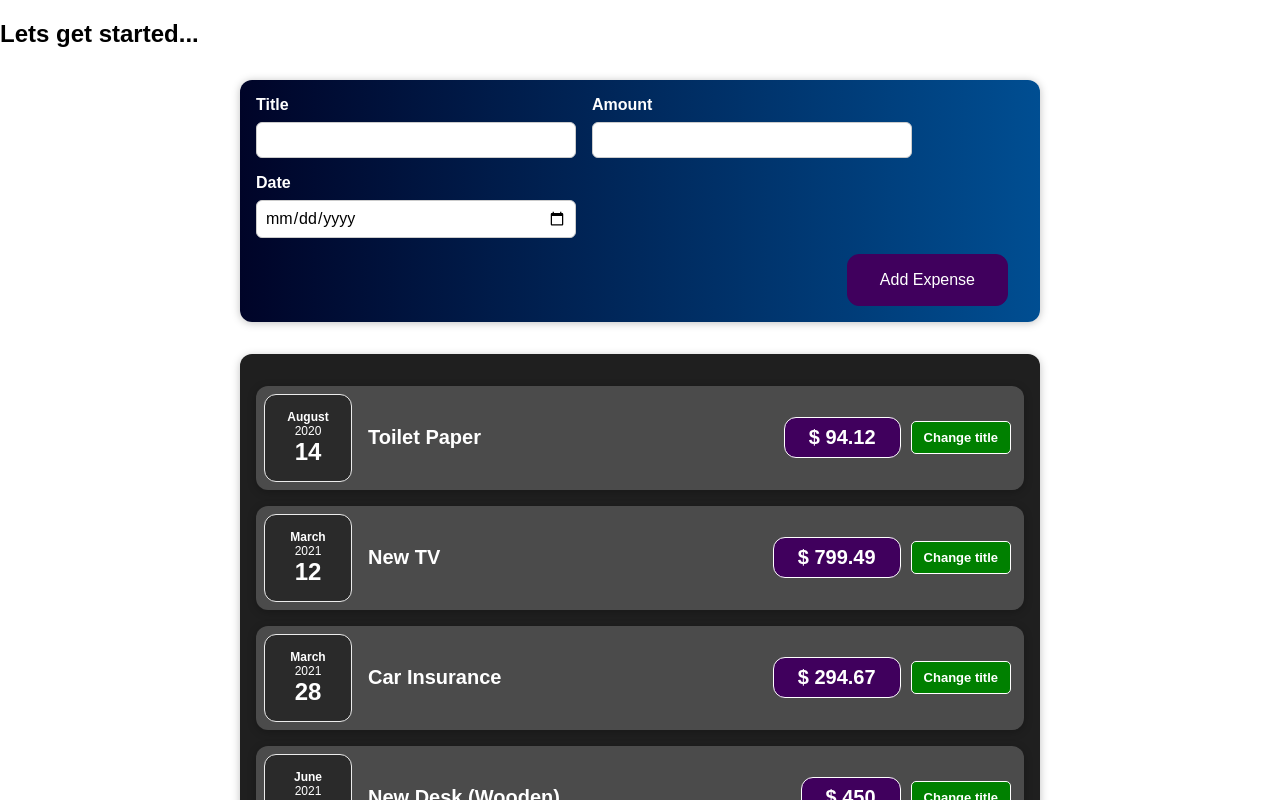
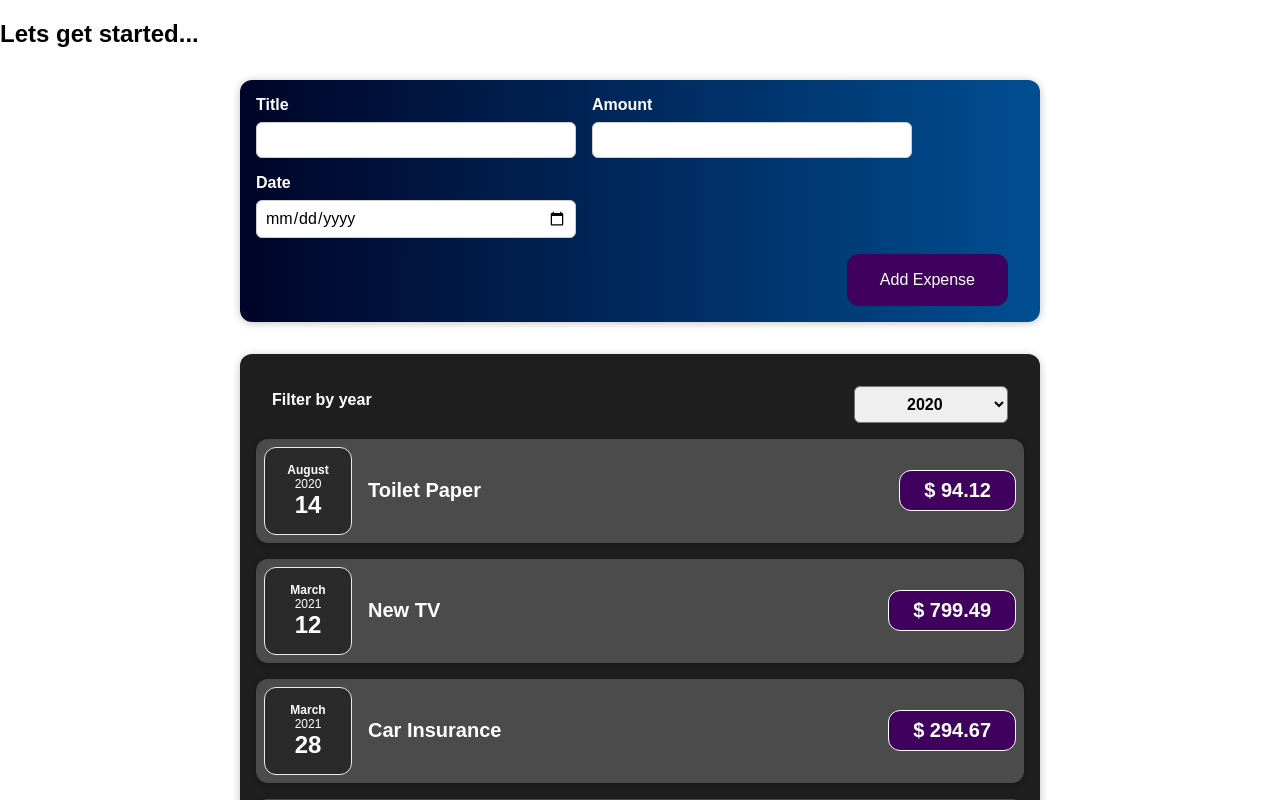
Before and after one commit to ganapatiKabbargi/ReactPractice, a React (Create React App) app: page / in a window 1280 px wide. Shown: the top 800 px of the page. Built offline with nearby package versions, Linux system fonts and the light colour scheme.

Commit message:
rendering expense with performance optimisation

```diff
--- a/src/App.js
+++ b/src/App.js
@@ -2,8 +2,7 @@
 import Expenses from "./Components/Expenses/Expenses";
 import NewExpense from "./Components/NewExpense/NewExpense";
 
-const App = () => {
-  let expensess = [
+let DUMMY_EXPENSES = [
   {
     id: "e1",
     title: "Toilet Paper",
@@ -33,19 +32,20 @@
     date: new Date(2021, 5, 12),
   },
 ];
-
-  const [expenses, setExpense] = useState(expensess);
+const App = () => {
+  const [expenses, setExpenses] = useState(DUMMY_EXPENSES);
 
   const addExpenseHandler = (expense) => {
-    const newExpenses = [expense, ...expenses];
-    setExpense(newExpenses);
+    setExpenses((prevExpenses) => {
+      return [expense, ...prevExpenses];
+    });
   };
 
   return (
     <div>
       <h2>Lets get started...</h2>
       <NewExpense onAddExpense={addExpenseHandler} />
-      <Expenses item={expenses} />
+      <Expenses items={expenses} />
     </div>
   );
 };
--- /dev/null
+++ b/src/Components/Expenses/ExpenseFilter.css
@@ -0,0 +1,24 @@
+.expenses-filter {
+  color: white;
+  padding: 0 1rem;
+}
+
+.expenses-filter__control {
+  display: flex;
+  width: 100%;
+  align-items: center;
+  justify-content: space-between;
+  margin: 1rem 0;
+}
+
+.expenses-filter label {
+  font-weight: bold;
+  margin-bottom: 0.5rem;
+}
+
+.expenses-filter select {
+  font: inherit;
+  padding: 0.5rem 3rem;
+  font-weight: bold;
+  border-radius: 6px;
+}
--- /dev/null
+++ b/src/Components/Expenses/ExpenseFilter.js
@@ -0,0 +1,24 @@
+import React from "react";
+
+import "./ExpenseFilter.css";
+
+const ExpensesFilter = (props) => {
+  const dropDownChangeHandler = (e) => {
+    props.onChangeFilter(e.target.value);
+  };
+  return (
+    <div className="expenses-filter">
+      <div className="expenses-filter__control">
+        <label>Filter by year</label>
+        <select value={props.selected} onChange={dropDownChangeHandler}>
+          <option value="2022">2022</option>
+          <option value="2021">2021</option>
+          <option value="2020">2020</option>
+          <option value="2019">2019</option>
+        </select>
+      </div>
+    </div>
+  );
+};
+
+export default ExpensesFilter;
--- a/src/Components/Expenses/ExpenseItem.js
+++ b/src/Components/Expenses/ExpenseItem.js
@@ -1,23 +1,15 @@
-import React, { useState } from "react";
+import React from "react";
 import ExpenseDate from "./ExpenseDate";
 import Card from "../UI/Card";
 import "./ExpenseItem.css";
 const ExpenseItem = (props) => {
-  const [title, setTitle] = useState(props.title);
-  const clickHandler = () => {
-    setTitle("Updated!");
-  };
-
   return (
     <Card className="expense-item">
       <ExpenseDate date={props.date} />
       <div className="expense-item__description">
-        <h2>{title}</h2>
+        <h2>{props.title}</h2>
         <div className="expense-item__price">$ {props.amount}</div>
       </div>
-      <button className="expense-item__button1" onClick={clickHandler}>
-        Change title
-      </button>
     </Card>
   );
 };
--- a/src/Components/Expenses/Expenses.js
+++ b/src/Components/Expenses/Expenses.js
@@ -1,38 +1,26 @@
-import React from "react";
+import React, { useState } from "react";
 import "./Expenses.css";
 import Card from "../UI/Card";
+import ExpensesFilter from "./ExpenseFilter";
 import ExpenseItem from "./ExpenseItem";
 
 const Expenses = (props) => {
+  const [filteredYear, setFilteredYear] = useState("2020");
+  const filterChangeHandler = (selectedYear) => {
+    setFilteredYear(selectedYear);
+  };
   return (
     <Card className="expenses">
-      {/* <ExpenseItem
-        title={props.item[0].title}
-        amount={props.item[0].amount}
-        date={props.item[0].date}
-      />
-      <ExpenseItem
-        title={props.item[1].title}
-        amount={props.item[1].amount}
-        date={props.item[1].date}
-      />
-      <ExpenseItem
-        title={props.item[2].title}
-        amount={props.item[2].amount}
-        date={props.item[2].date}
-      />
-      <ExpenseItem
-        title={props.item[3].title}
-        amount={props.item[3].amount}
-        date={props.item[3].date}
-      /> */}
-
-      {props.item.map((exp, idx) => (
+      <ExpensesFilter
+        selected={filteredYear}
+        onChangeFilter={filterChangeHandler}
+      ></ExpensesFilter>
+      {props.items.map((expense) => (
         <ExpenseItem
-          title={exp.title}
-          amount={exp.amount}
-          date={exp.date}
-          key={idx}
+          key={expense.id}
+          title={expense.title}
+          amount={expense.amount}
+          date={expense.date}
         />
       ))}
     </Card>
```
Lines whose indentation alone changed are shown as unchanged.
